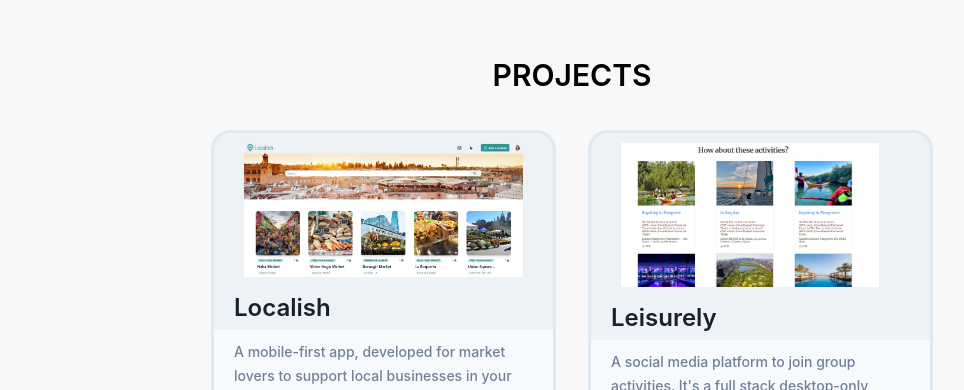
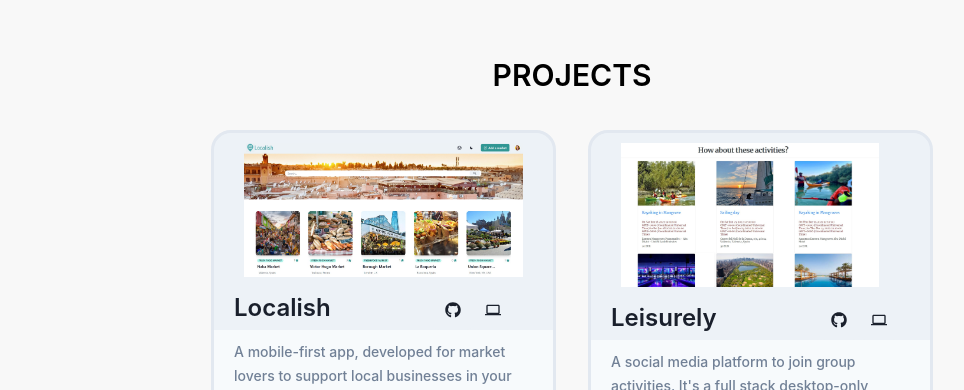
Before and after one commit to begopla/portfolio, a React (Create React App) app: page / in a window 1280 px wide. Shown: the part 1720-2110 px from the top of the page, without its empty margins (68-1032 px from the left). Built offline with nearby package versions, Linux system fonts and the light colour scheme.

Commit message:
Project card finished

```diff
--- a/src/components/About/About.css
+++ b/src/components/About/About.css
@@ -1,11 +1,11 @@
 #about{
     background: #ececec60;
 }
-@media screen and (max-width: 1200px) {
+/* @media screen and (max-width: 1200px) {
     .about-heading::after{
         content: '';
         position: absolute;
-        top: calc(31% + 1.5rem);
+        top: 30%;
         height: 5px;
         width: 5rem;
         background: #90CDF4;
@@ -14,7 +14,7 @@
         transform: translateX(-50%);
         border-radius: 5px;
     }
-}
+} */
 
 
 
@@ -23,7 +23,7 @@
 }
 
 
-@media screen and (max-width: 1150px) {
+/* @media screen and (max-width: 1150px) {
     .about-heading::after{
 
         top: calc(29% + -1.5rem);
@@ -44,4 +44,4 @@
     .about-heading::after{
         top: calc(19% + -1.5rem);
     }
-}
+} */
--- a/src/components/OneProject/Oneproject.jsx
+++ b/src/components/OneProject/Oneproject.jsx
@@ -2,44 +2,87 @@
 import {
   Box,
   Flex,
-  Button,
-  Icon,
+  IconButton,
   Image,
   Text,
   useColorModeValue,
-  Link
+  Link,
 } from "@chakra-ui/react";
-import './Onproject.css';
-const Oneproject = ({name, image, github_url,website_url, description,technologies}) => {
+import "./Onproject.css";
+import { FaGithub } from "react-icons/fa";
+import { MdLaptop } from "react-icons/md";
+const Oneproject = ({
+  name,
+  image,
+  github_url,
+  website_url,
+  description,
+  technologies,
+}) => {
   let boxBg = useColorModeValue("gray.100", "#111c44");
   let secondaryBg = useColorModeValue("gray.50", "whiteAlpha.100");
   let mainText = useColorModeValue("gray.800", "white");
   let iconBox = useColorModeValue("gray.100", "whiteAlpha.200");
   let iconColor = useColorModeValue("brand.200", "white");
   return (
-    <Box m='2rem 1rem 2rem 1rem'
-          >
+    <Box m="2rem 1rem 2rem 1rem">
       <Flex
         borderWith={2}
-        borderRadius='20px'
-        border='solid #e2e8f0'
+        borderRadius="20px"
+        border="solid #e2e8f0"
         bg={boxBg}
         h="60vh"
         w={{ base: "310px", md: "345px" }}
         direction="column"
       >
+          <Box>
+            <Flex w="100%" mb="3px" p="10px 30px">
                <Link href={website_url} isExternal>
-        <Box >
-          <Flex w="100%" mb="3px" p="10px 30px" >
-            <Image src={image} maxHeight='18vh'/>
+                 <Image src={image} maxHeight="18vh" />
+               </Link>
             </Flex>
+            <Flex >
             <Box>
-            <Text fontWeight="600" color={mainText} w="100%" fontSize="2xl" pl='20px' mb='0.5vh' >
+              <Text
+                fontWeight="600"
+                color={mainText}
+                w="100%"
+                fontSize="2xl"
+                pl="20px"
+                mb="0.5vh"
+              >
                 {name}
               </Text>
             </Box>
+            <Box>
+            <IconButton
+                    as={Link}
+                    ml='8vw'
+                    href={github_url}
+                    size={"md"}
+                    icon={<FaGithub />}
+                    aria-label={"project directory"}
+                    _hover={{
+                      textDecoration: "none",
+
+                    }}
+                  />
             </Box>
-        </Link>
+            <Box>
+            <IconButton
+                    as={Link}
+                    href={website_url}
+                    size={"md"}
+                    icon={<MdLaptop />}
+                    aria-label={"project website "}
+                    _hover={{
+                      textDecoration: "none",
+                    }}
+                  />
+            </Box>
+            </Flex>
+          </Box>
+
         <Flex
           bg={secondaryBg}
           w="100%"
@@ -61,7 +104,11 @@
           </Text>
           <div className="technologies-container">
             {technologies.map((eachTechnology) => {
-              return <div className="technologies">{eachTechnology}</div>;
+              return (
+                <div className="technologies" key={eachTechnology}>
+                  {eachTechnology}
+                </div>
+              );
             })}
           </div>
         </Flex>
```
Lines whose indentation alone changed are shown as unchanged.
